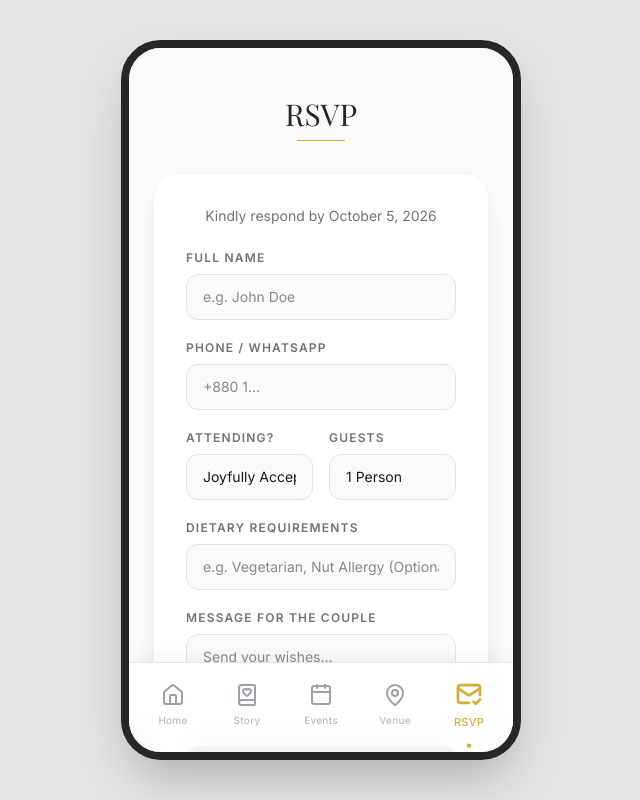
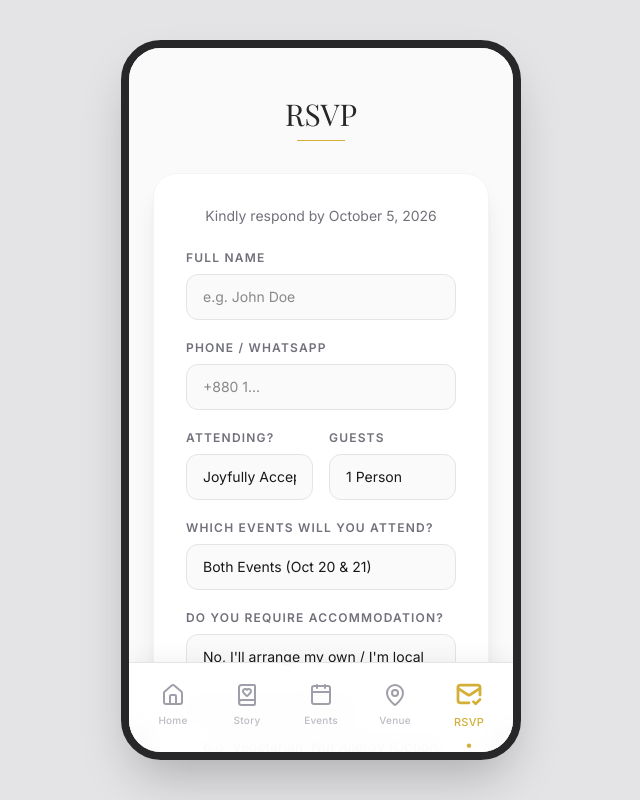
Before and after one commit to MaahdiCodes/marriage-card, a React (Vite) app: page / in a window 1280 px wide. Both pictures are taken after a click on the button "RSVP". Shown: the whole page, without its empty margins (319-959 px from the left). Built offline with nearby package versions, Linux system fonts and the light colour scheme; a web font is replaced by a local one.

Commit message:
Update RSVP form to ask for specific events and accommodation

```diff
--- a/src/components/tabs/RSVPTab.tsx
+++ b/src/components/tabs/RSVPTab.tsx
@@ -9,6 +9,8 @@ const RSVPTab = () => {
     name: '',
     phone: '',
     attending: 'yes',
+    events: 'Both (Oct 20 & 21)',
+    accommodation: 'No',
     guests: '1',
     dietary: '',
     message: ''
@@ -28,7 +30,7 @@ const RSVPTab = () => {
         body: JSON.stringify({
           // TODO: Replace with your actual Web3Forms Access Key
           access_key: "b13e4c90-86d0-4cb9-a672-ccd9de5e98a8",
-          subject: `New RSVP: ${formData.name} is ${formData.attending === 'yes' ? 'Attending' : 'Not Attending'}`,
+          subject: `New RSVP: ${formData.name} is ${formData.attending === 'yes' ? 'Attending ' + formData.events : 'Not Attending'}`,
           from_name: "Wedding RSVP System",
           ...formData
         }),
@@ -139,6 +141,34 @@ const RSVPTab = () => {
               </div>
 
               {formData.attending === 'yes' && (
+                <>
+                  <div>
+                    <label className="block text-xs uppercase tracking-widest text-zinc-500 mb-2 font-semibold">Which events will you attend?</label>
+                    <select
+                      name="events"
+                      value={formData.events}
+                      onChange={handleChange}
+                      className="w-full bg-zinc-50 border border-zinc-200 px-4 py-3 rounded-xl text-sm focus:outline-none focus:border-brand-gold focus:ring-1 focus:ring-brand-gold transition-colors appearance-none"
+                    >
+                      <option value="Both (Oct 20 & 21)">Both Events (Oct 20 & 21)</option>
+                      <option value="Reception Only (Oct 21)">Reception Only (Oct 21 - Main Event)</option>
+                      <option value="Wedding Only (Oct 20)">Wedding Only (Oct 20)</option>
+                    </select>
+                  </div>
+
+                  <div>
+                    <label className="block text-xs uppercase tracking-widest text-zinc-500 mb-2 font-semibold">Do you require accommodation?</label>
+                    <select
+                      name="accommodation"
+                      value={formData.accommodation}
+                      onChange={handleChange}
+                      className="w-full bg-zinc-50 border border-zinc-200 px-4 py-3 rounded-xl text-sm focus:outline-none focus:border-brand-gold focus:ring-1 focus:ring-brand-gold transition-colors appearance-none"
+                    >
+                      <option value="No">No, I'll arrange my own / I'm local</option>
+                      <option value="Yes">Yes, please arrange accommodation</option>
+                    </select>
+                  </div>
+
                   <div>
                     <label className="block text-xs uppercase tracking-widest text-zinc-500 mb-2 font-semibold">Dietary Requirements</label>
                     <input
@@ -150,6 +180,7 @@ const RSVPTab = () => {
                       placeholder="e.g. Vegetarian, Nut Allergy (Optional)"
                     />
                   </div>
+                </>
               )}
 
               <div>
```
Lines whose indentation alone changed are shown as unchanged.
